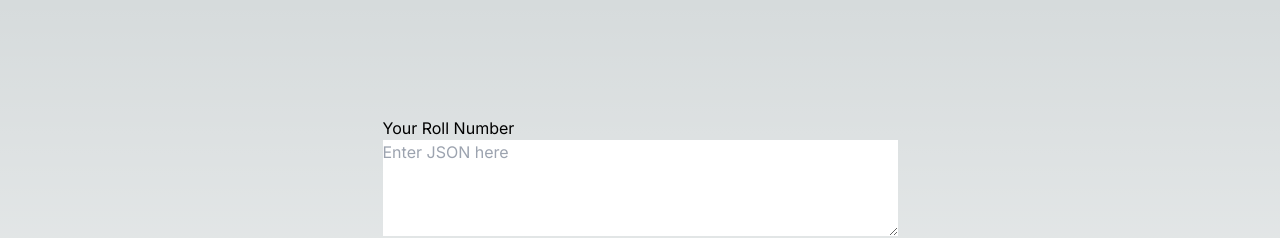
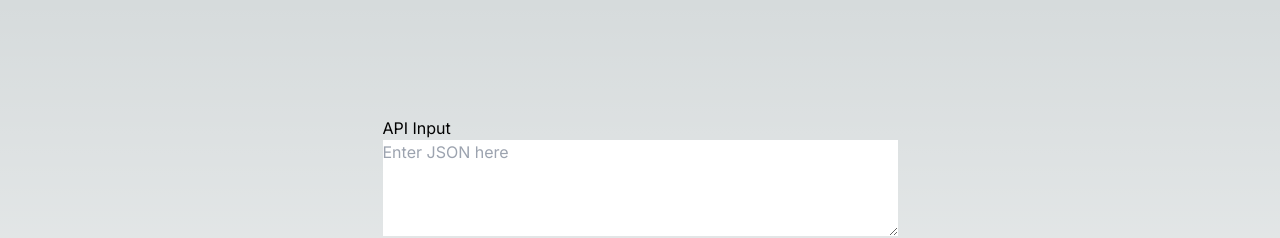
Before and after one commit to han1159/my-frontend-app, a Next.js app: page / in a window 1280 px wide. Shown: the top 238 px of the page. Built offline with nearby package versions, Linux system fonts and the light colour scheme.

Commit message:
Update App.js

```diff
--- a/src/app/App.js
+++ b/src/app/App.js
@@ -39,7 +39,7 @@ const App = () => {
 
   return (
     <div style={{ padding: '20px' }}>
-      <h1>Your Roll Number</h1>
+      <h1>API Input</h1>
       <form onSubmit={handleSubmit}>
         <div>
           <textarea
```
